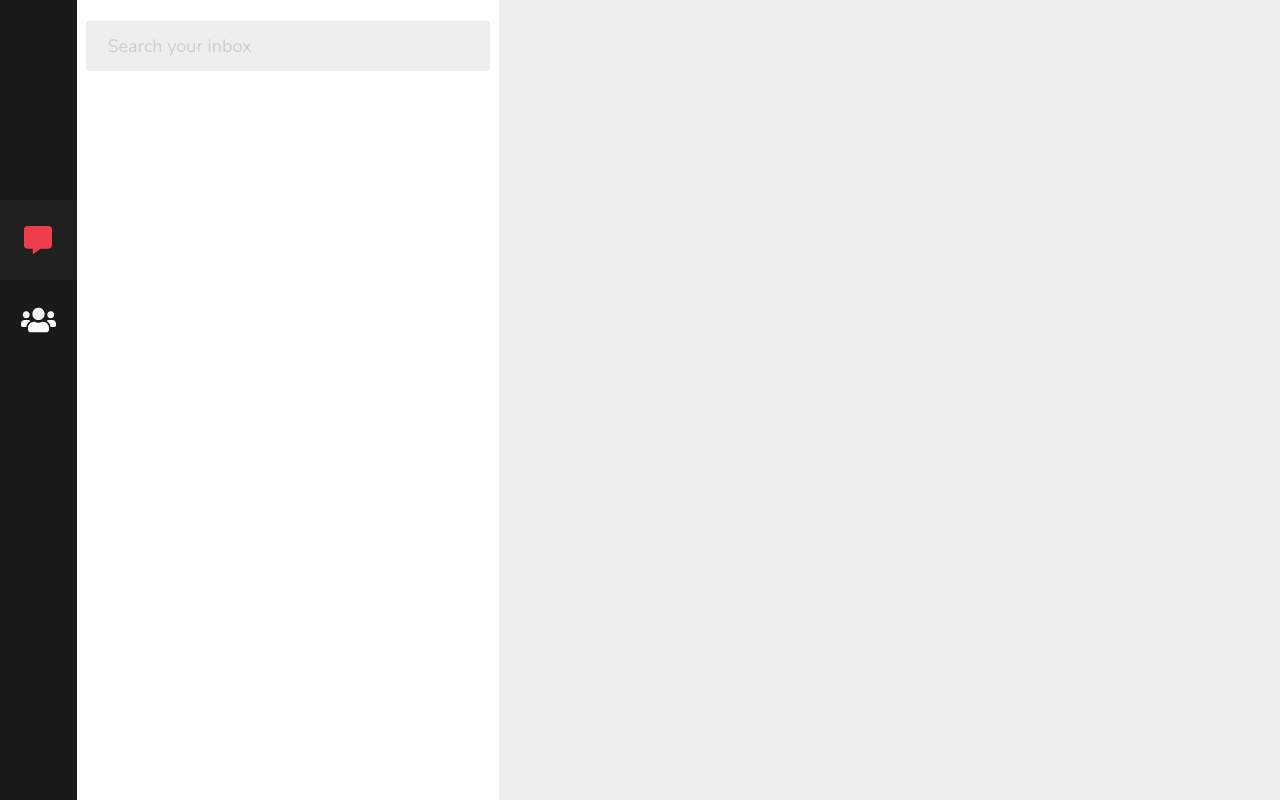
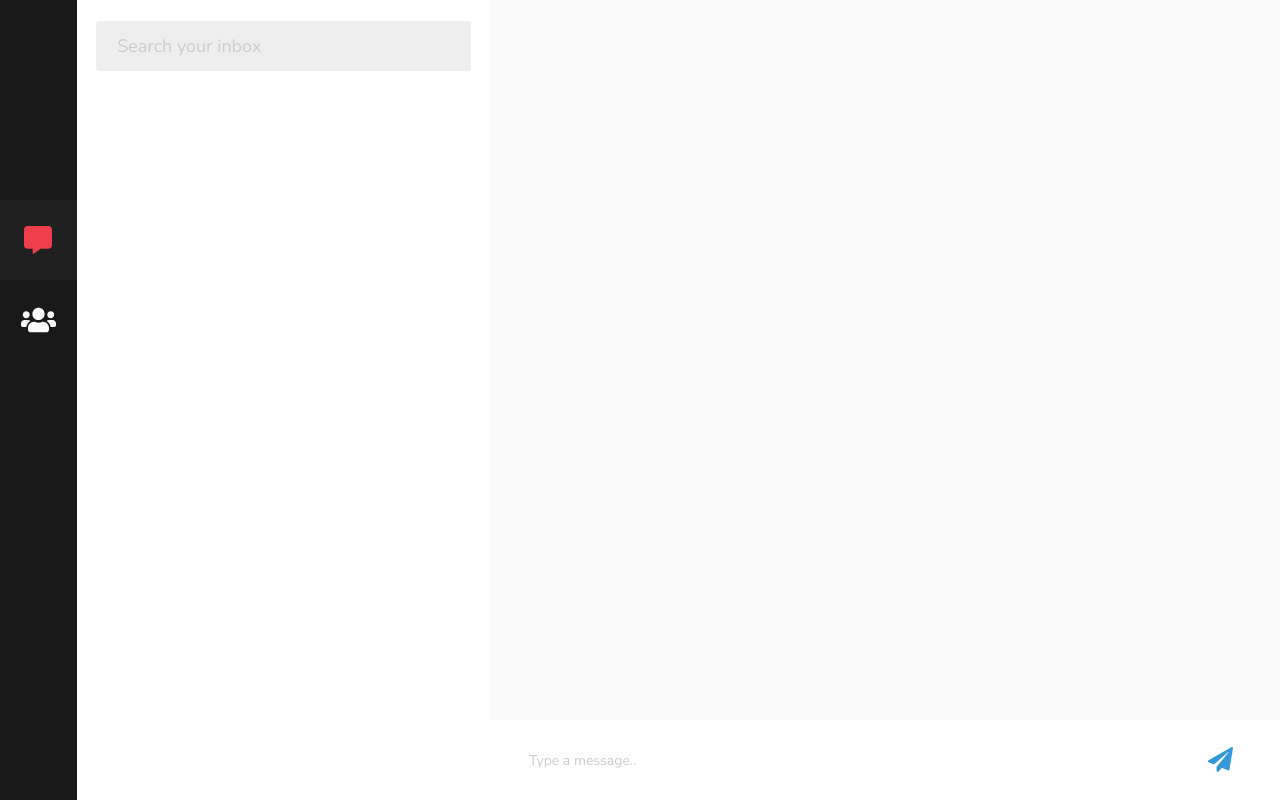
Before and after one commit to taytestokes/chitchat-app, a React (Create React App) app: page /dashboard/messages in a window 1280 px wide. Built offline with nearby package versions, Linux system fonts and the light colour scheme; what redux-promise-middleware would draw is missing.

Commit message:
added the chatroom and styled it

```diff
--- a/src/App.js
+++ b/src/App.js
@@ -3,7 +3,7 @@ import { ThemeProvider } from 'styled-components';
 
 //Font Awesome
 import { library } from '@fortawesome/fontawesome-svg-core'
-import { faCommentAlt, faUsers, faSearch } from '@fortawesome/free-solid-svg-icons';
+import { faCommentAlt, faUsers, faSearch, faPaperPlane } from '@fortawesome/free-solid-svg-icons';
 
 //Routes
 import routes from './routes';
@@ -21,7 +21,7 @@ const theme = {
 };
 
 //Add icons to the font awesome library
-library.add(faCommentAlt, faUsers, faSearch);
+library.add(faCommentAlt, faUsers, faSearch, faPaperPlane);
 
 class App extends Component {
   render() {
--- /dev/null
+++ b/src/Components/DashboardMessages/ChatRoom/ChatRoom.js
@@ -0,0 +1,19 @@
+import React, { Component } from 'react'
+import { FontAwesomeIcon } from '@fortawesome/react-fontawesome'
+
+//Styled Components
+import { RoomContainer, MessagesContainer, NewMessageContainer, NewMessageInput } from './ChatRoomStyles';
+
+export default class ChatRoom extends Component {
+    render() {
+        return (
+            <RoomContainer>
+                <MessagesContainer />
+                <NewMessageContainer>
+                    <NewMessageInput placeholder="Type a message.."/>
+                    <span><FontAwesomeIcon icon="paper-plane" className="paperplane"/></span>
+                </NewMessageContainer>
+            </RoomContainer>
+        )
+    }
+}
--- /dev/null
+++ b/src/Components/DashboardMessages/ChatRoom/ChatRoomStyles.js
@@ -0,0 +1,56 @@
+import styled from 'styled-components';
+
+export const RoomContainer = styled.div`
+    width: 63vw;
+    height: 100vh;
+    background: skyblue;
+    display: flex;
+    flex-direction: column;
+    justify-content: flex-start;
+    align-items: center;
+`
+
+export const MessagesContainer = styled.div`
+    height: 90%;
+    width: 100%;
+    background: #fafafa;
+`
+
+export const NewMessageContainer = styled.div`
+    width: 100%;
+    height: 10%;
+    background: white;
+    display: flex;
+    flex-direction: row;
+    justify-content: space-around;
+    align-items: center;
+    span {
+        color: ${props => props.theme.primaryBlue};
+        font-size: 25px;
+        margin-right: 3%;
+        &:hover {
+            cursor: pointer;
+        }
+    }
+`
+
+export const NewMessageInput = styled.input`
+    @import url('https://fonts.googleapis.com/css?family=Nunito');
+    font-family: 'Nunito';
+    width: 80%;
+    height: 50%;
+    border: none;
+    border-radius: 3px 3px 3px 3px;
+    font-size: 14px;
+    padding-left: 2%;
+    outline: none;
+    transition: ease-in-out 0.3s;
+    &::placeholder {
+        color: #ccc;
+    }
+    &:focus {
+        background: rgba(0,0,0,0);
+        transform: scale(1.05);
+        border: 2px solid ${props => props.theme.lightGray}
+    }
+`
--- a/src/Components/DashboardMessages/Conversartions/ConversationsStyles.js
+++ b/src/Components/DashboardMessages/Conversartions/ConversationsStyles.js
@@ -13,7 +13,7 @@ export const ConversationsContainer = styled.div`
 export const ConversationFinder = styled.input`
     @import url('https://fonts.googleapis.com/css?family=Nunito');
     font-family: 'Nunito';
-    width: 90%;
+    width: 85%;
     height: 6%;
     border: none;
     background: ${props => props.theme.lightGray};
--- a/src/Components/DashboardMessages/DashboardMessages.js
+++ b/src/Components/DashboardMessages/DashboardMessages.js
@@ -2,6 +2,7 @@ import React, { Component } from 'react'
 
 //Components
 import ConversationsContainer from './Conversartions/Conversations';
+import ChatRoom from './ChatRoom/ChatRoom';
 
 //Styled Components
 import { MessageDashboard } from './DashboardMessagesStyles';
@@ -11,6 +12,7 @@ export default class DashboardMessages extends Component {
         return (
             <MessageDashboard>
                 <ConversationsContainer />
+                <ChatRoom />
             </MessageDashboard>
         )
     }
--- a/src/Components/DashboardMessages/DashboardMessagesStyles.js
+++ b/src/Components/DashboardMessages/DashboardMessagesStyles.js
@@ -4,4 +4,8 @@ export const MessageDashboard = styled.div`
     width: 94vw;
     height: 100vh;
     background: ${props => props.theme.lightGray};
+    display: flex;
+    flex-direction: row;
+    justify-content: flex-start;
+    align-items: center;
 `
```
